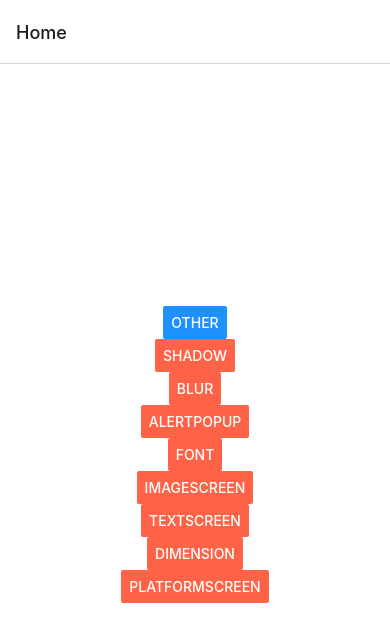
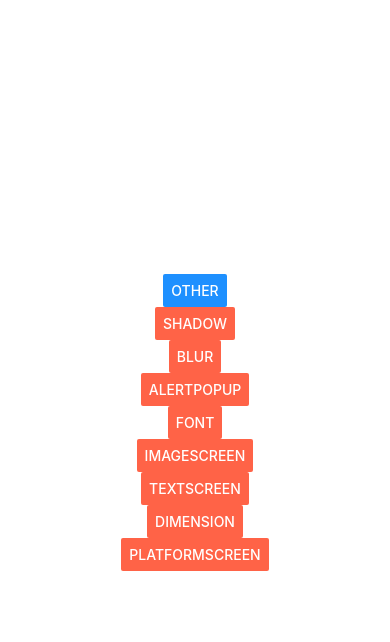
Before and after one commit to socratone/react-native-example, a React Native app: screen / in a window 390 px wide. Shown: the top 642 px of the page. Built offline with nearby package versions, Linux system fonts and the light colour scheme.

Commit message:
fix: headerShown option 추가

```diff
--- a/App.tsx
+++ b/App.tsx
@@ -41,7 +41,11 @@ export default function App() {
   return (
     <NavigationContainer>
       <Stack.Navigator>
-        <Stack.Screen name="Home" component={Home} />
+        <Stack.Screen
+          name="Home"
+          component={Home}
+          options={{ headerShown: false }}
+        />
         <Stack.Screen name="Other" component={Other} />
         <Stack.Screen name="Shadow" component={Shadow} />
         <Stack.Screen name="Blur" component={Blur} />
```
